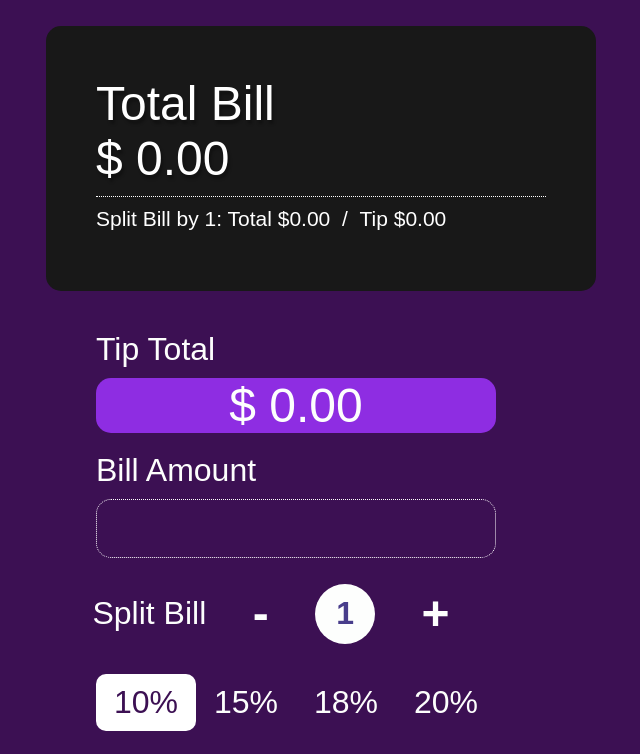
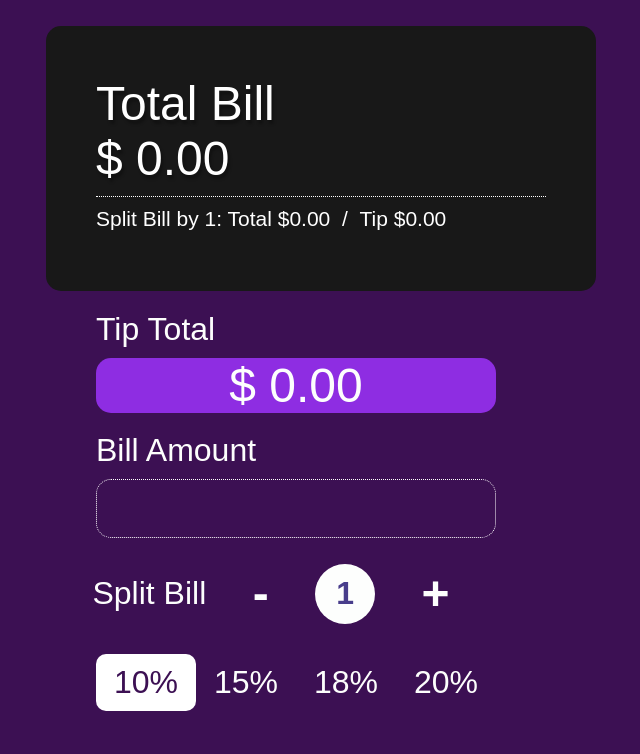
Before and after one commit to jamesdesigns/react-calculator, a React (Create React App) app: page / in a window 1280 px wide. Shown: the top 754 px of the page, without its empty margins (369-1009 px from the left). Built offline with nearby package versions, Linux system fonts and the light colour scheme.

Commit message:
Add an array of emojis for output based on percentage selected

```diff
--- a/src/App.css
+++ b/src/App.css
@@ -205,7 +205,7 @@ ul {
   text-align: left;
   /* background-color: #fc00ff; */
   font-size: 2rem;
-  margin-top: 25px;
+  margin-top: 5px;
 }
 
 
--- a/src/Calculator.js
+++ b/src/Calculator.js
@@ -5,6 +5,7 @@ import Inputs from './Inputs';
 import Buttons from './Buttons';
 const btnsValue = [7,8,9,4,5,6,1,2,3,'.',0,'C'];
 const tipPercentages = [.10, .15, .18, .20];
+const emoji = ['😐','😏','😊','😃'];
 
 class Calculator extends Component {
 	constructor(props) {
@@ -15,7 +16,8 @@ class Calculator extends Component {
 			billTotal: '',
 			numberOfPeople: 1,
 			percentages: tipPercentages,
-			tipPercent: tipPercentages[0],
+            tipPercent: tipPercentages[0],
+            selectEmoji: emoji[0],
 			tipTotal: 0,
 			costPP: 0
 		};
```
